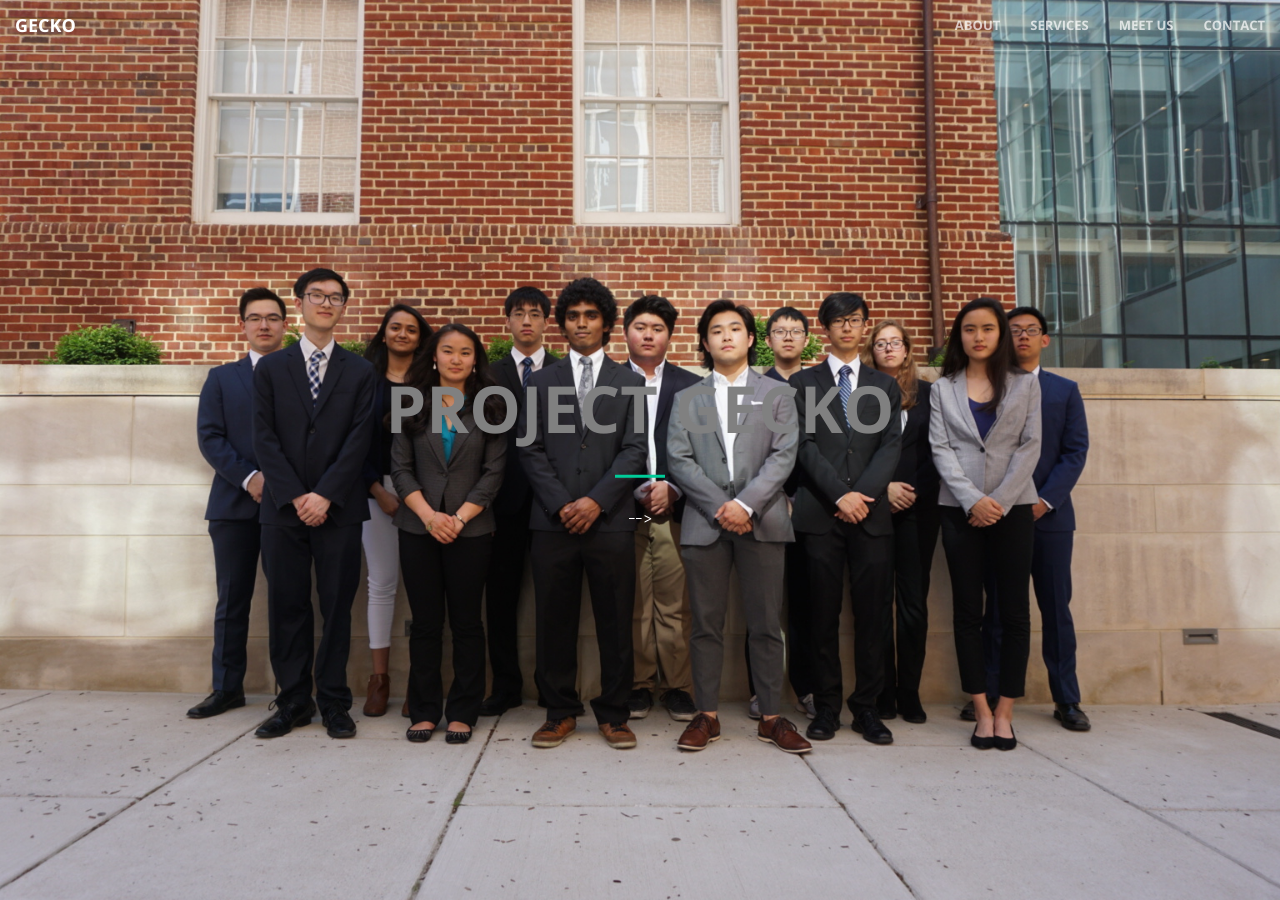
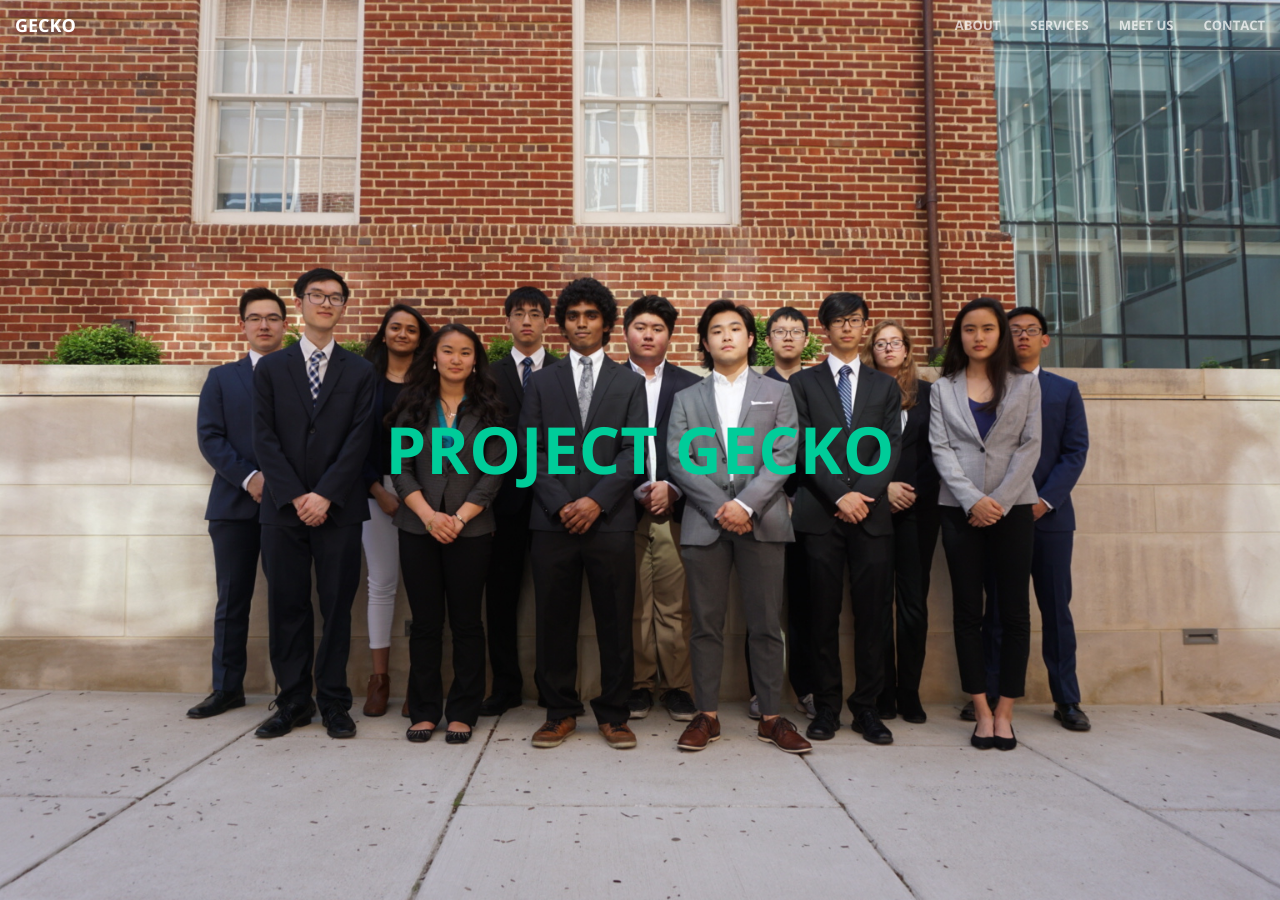
Before and after one commit to teamgecko2022/teamgecko2022, a Jekyll site: the page built from index.html, in a window 1280 px wide and 900 px high. Built offline with Jekyll 4.4.1, drawn with Linux system fonts in a browser that asks for light colours.

Commit message:
Update header.html

```diff
--- a/_includes/header.html
+++ b/_includes/header.html
@@ -1,8 +1,8 @@
 <header>
     <div class="header-content">
         <div class="header-content-inner">
-            <h1 style="color:gray;">Project GECKO</h1>
-            <!--><hr>-->
+            <h1 style="color:#00cc99;">Project GECKO</h1>
+            <!--<hr>-->
             <!--<p></p>-->
             <!--<a href="#about" class="btn btn-primary btn-xl page-scroll">Find Out More</a>-->
         </div>
```
